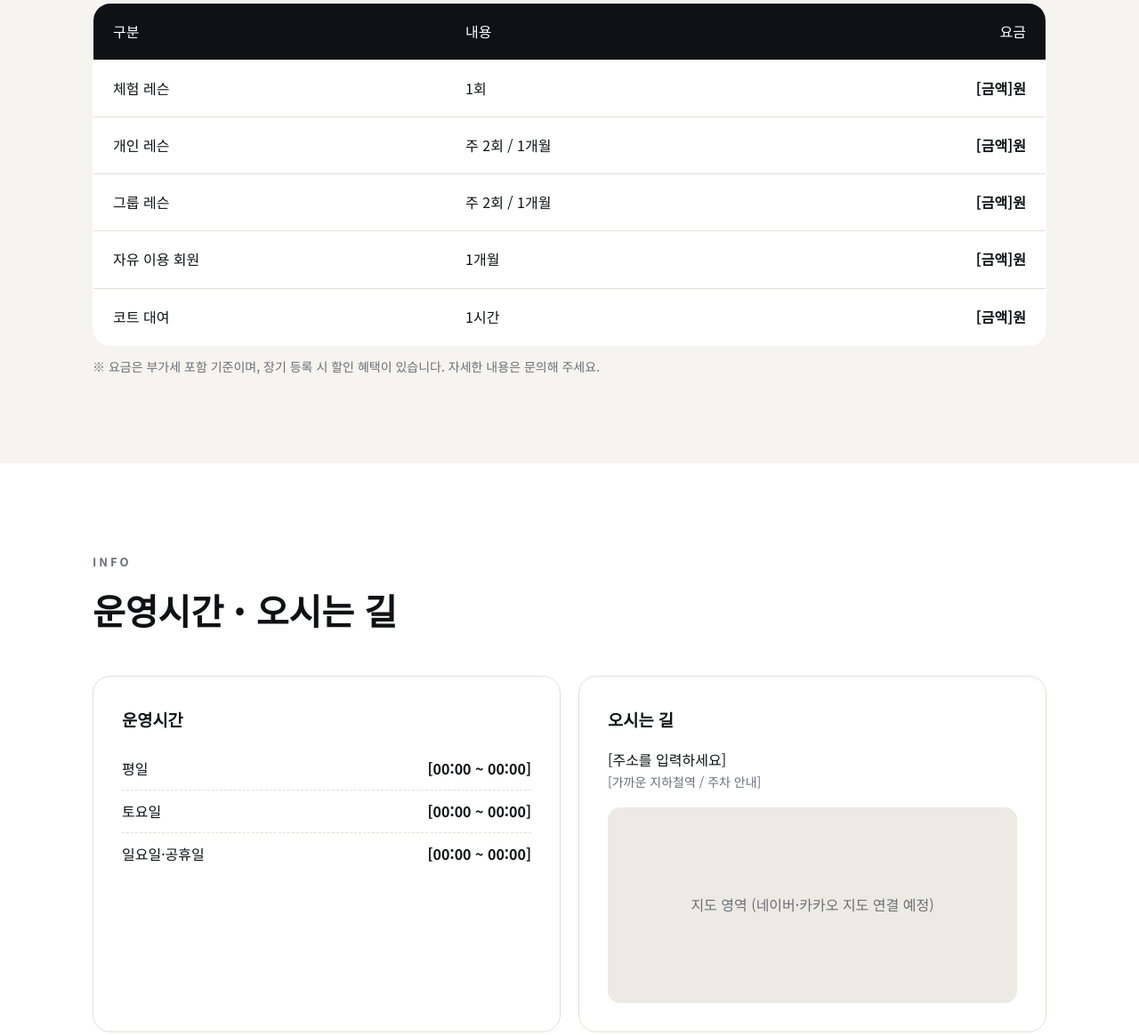
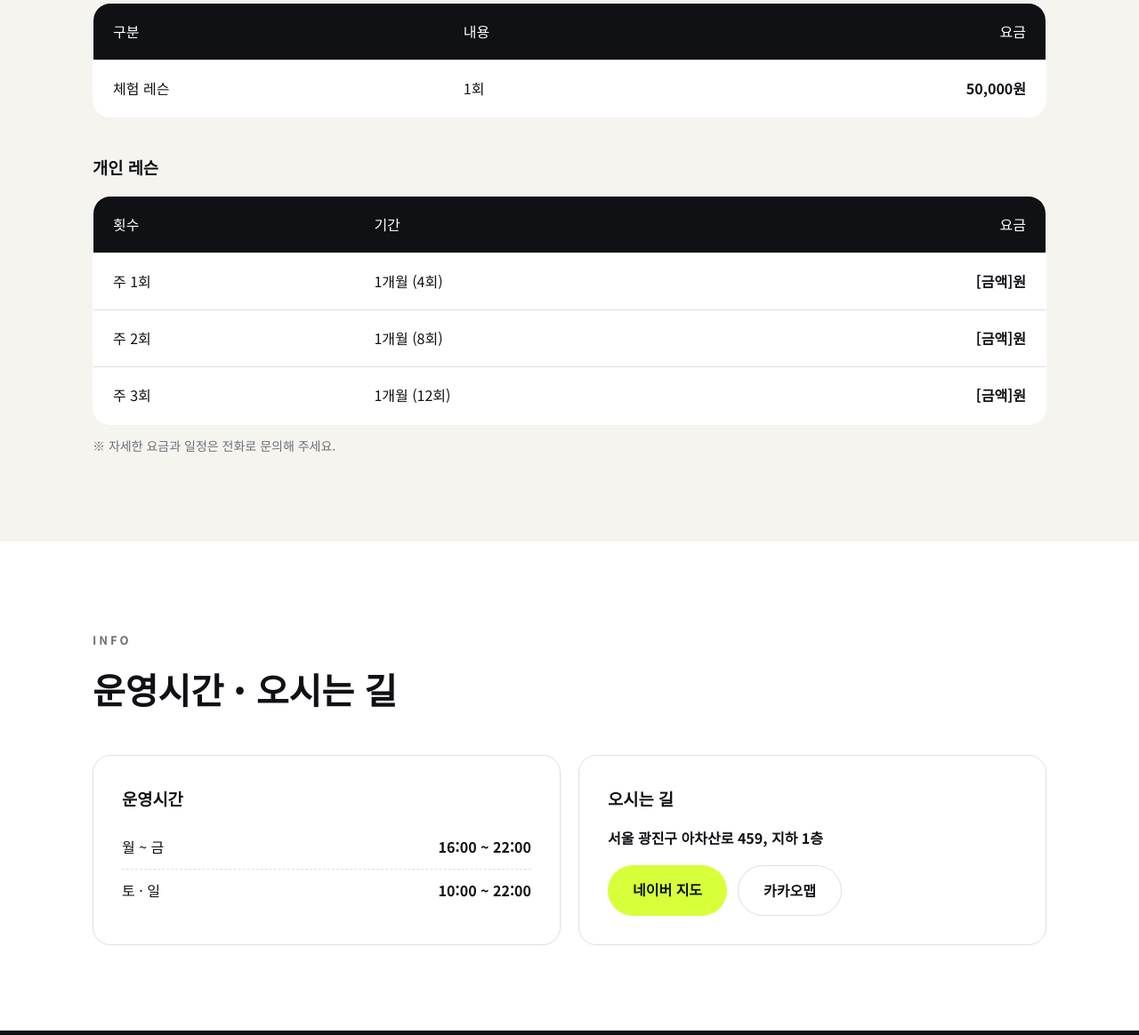
Before and after one commit to gm34bba00/sqaushground, a plain HTML site: page index.html in a window 1280 px wide. Shown: the part 2037-3201 px from the top of the page at 89% size. Drawn offline with Linux system fonts and the light colour scheme.

Commit message:
Update index.html

```diff
--- a/index.html
+++ b/index.html
@@ -122,7 +122,7 @@
   <div class="wrap">
     <div class="title"><small>ABOUT</small><h2>스쿼시그라운드를 소개합니다</h2></div>
     <div class="about-grid">
-      <div class="stat"><b>[0]</b><span>개의 전용 코트</span></div>
+      <div class="stat"><b>2</b><span>코트 (정식 1면 · 세미 1면)</span></div>
       <div class="stat"><b>1:1</b><span>맞춤 개인 레슨</span></div>
       <div class="stat"><b>ALL</b><span>초보부터 선수까지</span></div>
     </div>
@@ -154,13 +154,16 @@
     <div class="title"><small>PRICE</small><h2>이용요금</h2></div>
     <table>
       <tr><th>구분</th><th>내용</th><th style="text-align:right">요금</th></tr>
-      <tr><td>체험 레슨</td><td>1회</td><td class="price">[금액]원</td></tr>
-      <tr><td>개인 레슨</td><td>주 2회 / 1개월</td><td class="price">[금액]원</td></tr>
-      <tr><td>그룹 레슨</td><td>주 2회 / 1개월</td><td class="price">[금액]원</td></tr>
-      <tr><td>자유 이용 회원</td><td>1개월</td><td class="price">[금액]원</td></tr>
-      <tr><td>코트 대여</td><td>1시간</td><td class="price">[금액]원</td></tr>
+      <tr><td>체험 레슨</td><td>1회</td><td class="price">50,000원</td></tr>
     </table>
-    <p class="note">※ 요금은 부가세 포함 기준이며, 장기 등록 시 할인 혜택이 있습니다. 자세한 내용은 문의해 주세요.</p>
+    <h3 style="margin:40px 0 16px">개인 레슨</h3>
+    <table>
+      <tr><th>횟수</th><th>기간</th><th style="text-align:right">요금</th></tr>
+      <tr><td>주 1회</td><td>1개월 (4회)</td><td class="price">[금액]원</td></tr>
+      <tr><td>주 2회</td><td>1개월 (8회)</td><td class="price">[금액]원</td></tr>
+      <tr><td>주 3회</td><td>1개월 (12회)</td><td class="price">[금액]원</td></tr>
+    </table>
+    <p class="note">※ 자세한 요금과 일정은 전화로 문의해 주세요.</p>
   </div>
 </section>
 
@@ -170,15 +173,16 @@
     <div class="info">
       <div class="box">
         <h3>운영시간</h3>
-        <div class="row"><span>평일</span><b>[00:00 ~ 00:00]</b></div>
-        <div class="row"><span>토요일</span><b>[00:00 ~ 00:00]</b></div>
-        <div class="row"><span>일요일·공휴일</span><b>[00:00 ~ 00:00]</b></div>
+        <div class="row"><span>월 ~ 금</span><b>16:00 ~ 22:00</b></div>
+        <div class="row"><span>토 · 일</span><b>10:00 ~ 22:00</b></div>
       </div>
       <div class="box">
         <h3>오시는 길</h3>
-        <p>[주소를 입력하세요]</p>
-        <p style="color:var(--muted);font-size:14px">[가까운 지하철역 / 주차 안내]</p>
-        <div class="map">지도 영역 (네이버·카카오 지도 연결 예정)</div>
+        <p><b>서울 광진구 아차산로 459, 지하 1층</b></p>
+        <div class="btns" style="margin-top:16px">
+          <a href="https://map.naver.com/p/search/서울 광진구 아차산로 459" target="_blank" class="btn btn-main">네이버 지도</a>
+          <a href="https://map.kakao.com/?q=서울 광진구 아차산로 459" target="_blank" class="btn" style="border:1px solid var(--line)">카카오맵</a>
+        </div>
       </div>
     </div>
   </div>
@@ -189,15 +193,13 @@
     <div class="title"><small>CONTACT</small><h2>상담 및 예약 문의</h2></div>
     <p>체험 레슨, 회원 등록, 코트 예약 모두 편하게 연락 주세요.</p>
     <div class="btns" style="justify-content:center">
-      <a href="tel:000-0000-0000" class="btn btn-main">📞 전화 [000-0000-0000]</a>
-      <a href="#" class="btn btn-line">카카오톡 문의</a>
-      <a href="#" class="btn btn-line">인스타그램</a>
+      <a href="tel:0507-1492-0765" class="btn btn-main">📞 0507-1492-0765</a>
     </div>
   </div>
 </section>
 
 <footer>
-  © 2026 SQUASH GROUND · 스쿼시그라운드 · [사업자 정보]
+  © 2026 SQUASH GROUND · 스쿼시그라운드 · 서울 광진구 아차산로 459 지하 1층 · 0507-1492-0765
 </footer>
 
 </body>
```
